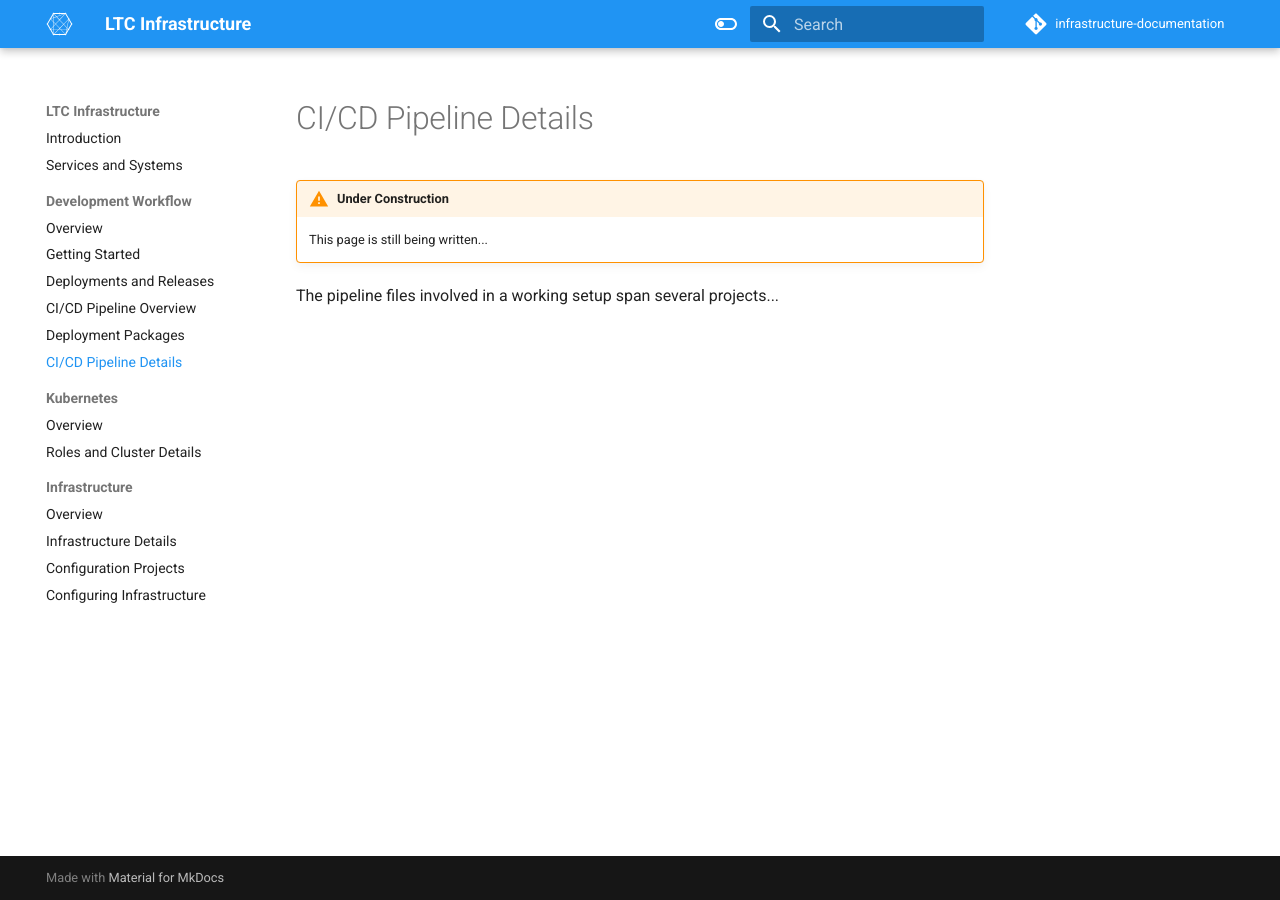
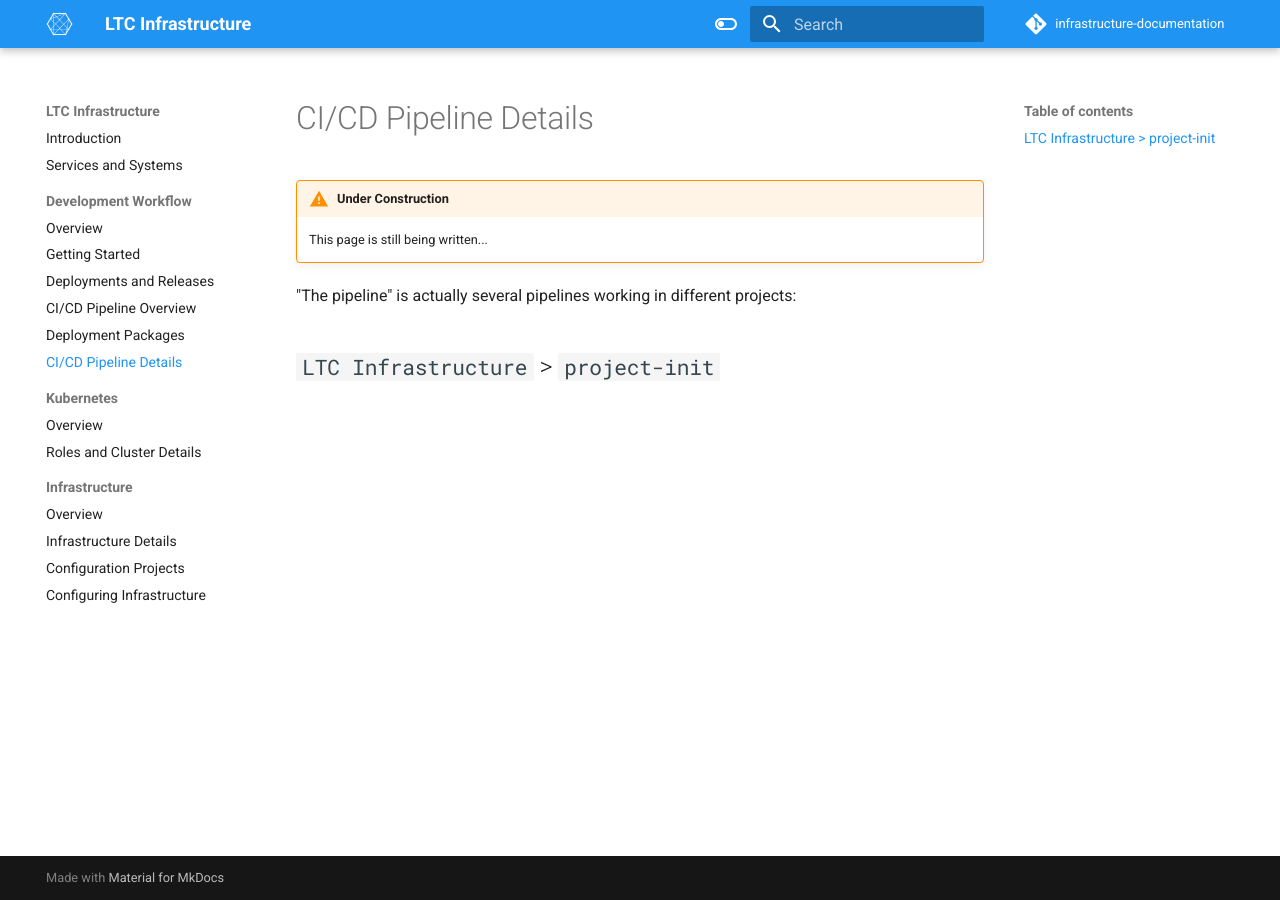
Before and after one commit to bcit-ltc/infrastructure-documentation, an MkDocs documentation site: the page built from docs/dev-workflow/pipeline-details.md, in a window 1280 px wide. Built offline with MkDocs 1.6.1 and Material for MkDocs 9.7.7, drawn with Linux system fonts in a browser that asks for light colours.

Commit message:
fix: add info

```diff
--- a/docs/dev-workflow/pipeline-details.md
+++ b/docs/dev-workflow/pipeline-details.md
@@ -4,4 +4,6 @@
 
     This page is still being written...
 
-The pipeline files involved in a working setup span several projects...
+"The pipeline" is actually several pipelines working in different projects:
+
+## `LTC Infrastructure` > `project-init`
```
